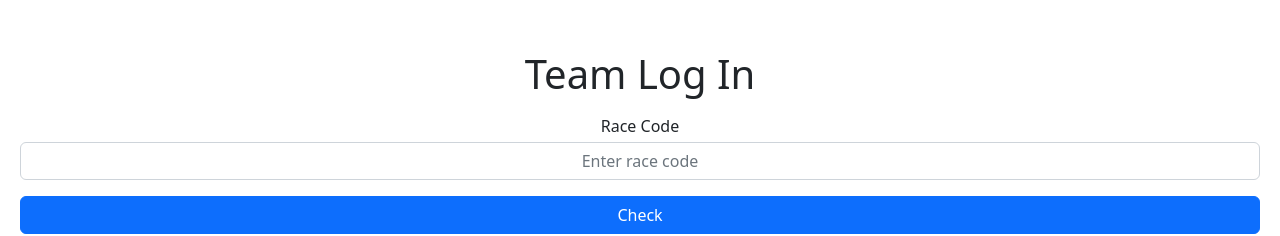
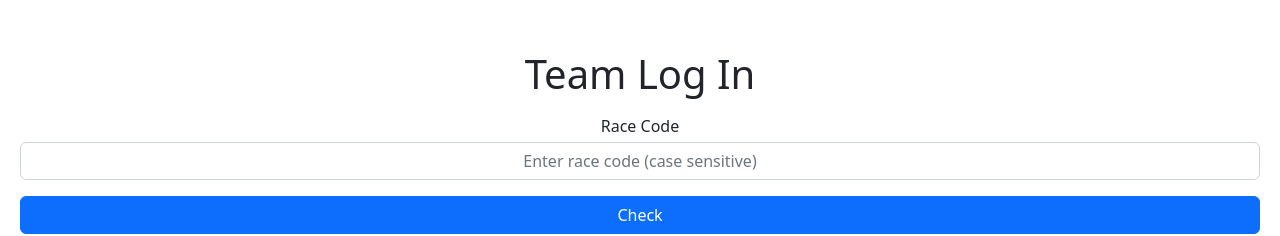
Before and after one commit to Tamura77/Aspire-app, a React (Vite) app in the folder frontend/: page /TeamLogin in a window 1280 px wide. Shown: the part 226-462 px from the top of the page. Built offline with nearby package versions, Linux system fonts and the light colour scheme; no server answers.

Commit message:
Fixed Team Login Authentification

```diff
--- a/frontend/src/pages/ExternalLinks.jsx
+++ b/frontend/src/pages/ExternalLinks.jsx
@@ -8,16 +8,20 @@ import HelpButton from "../components/helpButton";
 import "./styling/ExternalLinks.css";
 
 // Fetches the links from the database each time the page is loaded
+
+
+function ExternalLinks() {
   const fetchLinks = async () => {
     const links = await axios.get("http://localhost:5000/table/links");
     console.log(links.data);
     localStorage.setItem("links", JSON.stringify([links.data]));
   }
 
+  useEffect(() => {
     fetchLinks();
     console.log(localStorage.getItem("links")); // Can either use the localStorage to put them onto the buttons or can run the creation of the elements below in the fetchLinks function and call the links.data directly
+  }, [])
 
-function ExternalLinks() {
   return (
     <>
     <div className="eLinksDiv">
--- a/frontend/src/pages/TeamLogin.jsx
+++ b/frontend/src/pages/TeamLogin.jsx
@@ -38,14 +38,13 @@ function TeamLogin() {
         let teamNo = (num1 + num2 - 1)/4;
         console.log(teamNo);
 
-                                        ////// NEED TO IMPLEMENT //////
         // fetch Race based on raceID
         // need to query database here
         const race = await axios.get("http://localhost:5000/races/" + raceID);
         console.log(race);
 
         // Check if there are errors
-        if (race.status !== 200){
+        if (race.status !== 200 || race.data.length == 0){
             console.log("bad raceID");
             setCorrect("Incorrect Race Code")
             return null;
@@ -85,7 +84,7 @@ function TeamLogin() {
                             value={raceCode}
                             onChange={(e) => setRaceCode(e.target.value)}
                             className="form-control mt-1"
-                            placeholder="Enter race code"
+                            placeholder="Enter race code (case sensitive)"
                         />
                     </div>
                     <div className="d-grid gap-2 mt-3">
```
Lines whose indentation alone changed are shown as unchanged.
